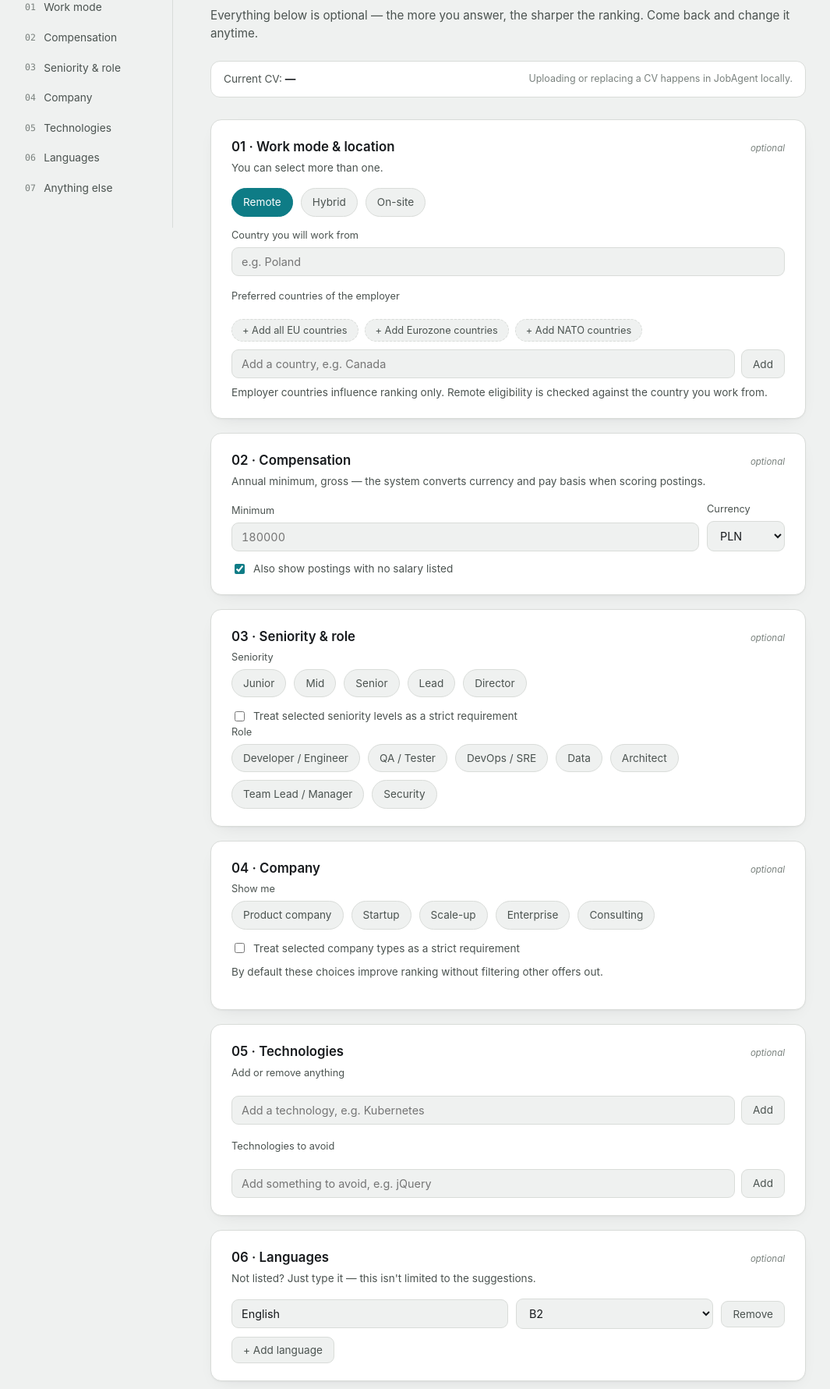
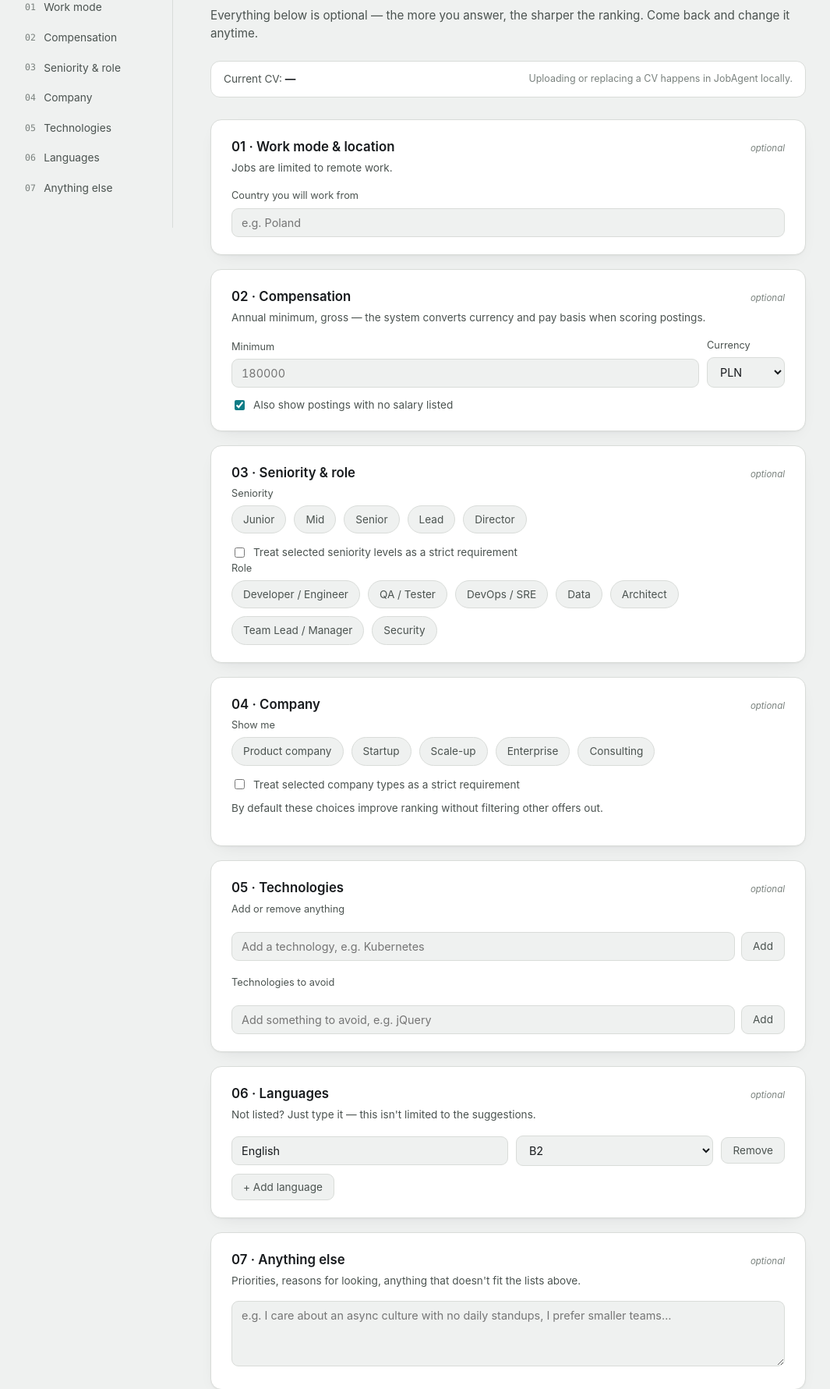
Before and after one commit to BaranskiTomasz/JobAgentWeb, a FastAPI app: template templates/preferences.html in a window 1280 px wide. Shown: the part 139-1920 px from the top of the page at 78% size, without its empty margins (98-1163 px from the left). Run offline with FastAPI, Linux system fonts and the light colour scheme; the template is opened without the code that fills it, so the values that code supplies are empty; parts of the project's set-up code (start-up, migrations or seed data) failed here and were passed over; some libraries are stand-ins or nearby versions.

Commit message:
202611041918: Drop employer-country and hybrid-city preferences, fix work mode to remote-only
The user only wants remote work and doesn't care which country the
hiring company is based in - employer_countries and hybrid_cities
modeled concepts that no longer have a purpose. Both columns are
dropped via the existing _DROPPED_COLUMNS migration mechanism (runs
automatically at startup), removed from the valid-fields whitelist, and
their questionnaire UI controls (including the employer-country
bulk-add helper) are gone. work_mode is no longer user-selectable and
always submits as ["remote"]; work_country (the country the candidate
works from) and company_country (catalog metadata) are unchanged.

```diff
--- a/candidate_preferences_repo.py
+++ b/candidate_preferences_repo.py
@@ -5,7 +5,7 @@ from db import dict_cursor
 # List-valued fields, stored as JSON text (this table predates the JSONB columns
 # elsewhere; cv_profiles.parsed still follows the same TEXT convention).
 _JSON_FIELDS = {
-    "work_mode", "remote_countries", "employer_countries", "hybrid_cities", "seniority_levels",
+    "work_mode", "remote_countries", "seniority_levels",
     "required_seniority_levels", "role_types", "preferred_company_types", "required_company_types",
     "extra_tech", "avoided_tech", "languages",
 }
--- a/migrations.py
+++ b/migrations.py
@@ -276,9 +276,7 @@ _SCHEMA = """
         cv_profile_id            INTEGER REFERENCES cv_profiles(id),
         work_mode                TEXT,
         work_country             TEXT,
-        employer_countries       TEXT,
         remote_countries         TEXT,
-        hybrid_cities            TEXT,
         salary_min               INTEGER,
         salary_currency          TEXT,
         show_jobs_without_salary INTEGER DEFAULT 1,
@@ -348,7 +346,6 @@ _NEW_COLUMNS = [
     ("user_job_states", "score_fingerprint", "TEXT"),
     ("user_job_states", "ranking_fingerprint", "TEXT"),
     ("candidate_preferences", "work_country", "TEXT"),
-    ("candidate_preferences", "employer_countries", "TEXT"),
     ("candidate_preferences", "required_seniority_levels", "TEXT"),
     ("candidate_preferences", "required_company_types", "TEXT"),
     ("preference_profiles", "content_format", "TEXT DEFAULT 'text'"),
@@ -399,6 +396,8 @@ _DROPPED_COLUMNS = [
     ("candidate_preferences", "excluded_company_types"),
     ("candidate_preferences", "preferred_industries"),
     ("candidate_preferences", "excluded_industries"),
+    ("candidate_preferences", "employer_countries"),
+    ("candidate_preferences", "hybrid_cities"),
 ]
 
 # Mirrors the value sets already enforced app-side (Pydantic Literal in
--- a/routers/candidate_preferences.py
+++ b/routers/candidate_preferences.py
@@ -65,8 +65,6 @@ def _sync_criteria_from_preferences(conn, user_id: int, fields: dict) -> None:
             locations.append(fields["work_country"])
         else:
             locations += fields.get("remote_countries") or []
-    if "hybrid" in work_mode or "onsite" in work_mode:
-        locations += fields.get("hybrid_cities") or []
     criteria_repo.delete_by_type(conn, user_id, "location")
     for v in locations:
         criteria_repo.insert(conn, user_id, "location", v)
--- a/static/questionnaire.css
+++ b/static/questionnaire.css
@@ -83,29 +83,6 @@ textarea { resize: vertical; min-height: 84px; }
 .chip.removable .x { opacity: 0.6; }
 .chip.removable:hover .x { opacity: 1; }
 
-.group-add-row { display: flex; flex-wrap: wrap; gap: 8px; margin-top: 12px; }
-.btn-group-add {
-  position: relative;
-  border: 1px dashed var(--line); background: var(--paper); color: var(--ink-soft);
-  border-radius: 999px; padding: 6px 13px; font-size: 0.8rem; cursor: pointer; white-space: nowrap;
-}
-.btn-group-add:hover { border-color: var(--signal); border-style: solid; color: var(--signal); }
-
-.info { display: inline-flex; }
-.info .tip {
-  position: absolute; z-index: 20; bottom: calc(100% + 8px); left: 50%; transform: translateX(-50%);
-  width: max-content; max-width: 260px;
-  background: var(--ink); color: var(--paper); font-size: 0.76rem; line-height: 1.5;
-  text-align: left; white-space: normal; font-weight: 400;
-  padding: 10px 12px; border-radius: 10px; box-shadow: var(--shadow);
-  display: none;
-}
-.info .tip::after {
-  content: ""; position: absolute; top: 100%; left: 50%; transform: translateX(-50%);
-  border: 6px solid transparent; border-top-color: var(--ink);
-}
-.info:hover .tip, .info:focus-visible .tip { display: block; }
-
 .lang-row { display: grid; grid-template-columns: 1.4fr 1fr auto; gap: 10px; margin-bottom: 10px; align-items: center; }
 
 .quiz__footer {
--- a/static/questionnaire.js
+++ b/static/questionnaire.js
@@ -22,71 +22,7 @@ const COUNTRY_SUGGESTIONS = [
   'Australia', 'New Zealand', 'South Africa', 'Egypt', 'Morocco',
 ];
 
-const COUNTRY_GROUPS = {
-  EU: [
-    'Austria', 'Belgium', 'Bulgaria', 'Croatia', 'Cyprus', 'Czechia', 'Denmark', 'Estonia',
-    'Finland', 'France', 'Germany', 'Greece', 'Hungary', 'Ireland', 'Italy', 'Latvia',
-    'Lithuania', 'Luxembourg', 'Malta', 'Netherlands', 'Poland', 'Portugal', 'Romania',
-    'Slovakia', 'Slovenia', 'Spain', 'Sweden',
-  ],
-  EUROZONE: [
-    'Austria', 'Belgium', 'Croatia', 'Cyprus', 'Estonia', 'Finland', 'France', 'Germany',
-    'Greece', 'Ireland', 'Italy', 'Latvia', 'Lithuania', 'Luxembourg', 'Malta', 'Netherlands',
-    'Portugal', 'Slovakia', 'Slovenia', 'Spain',
-  ],
-  NATO: [
-    'Albania', 'Belgium', 'Bulgaria', 'Canada', 'Croatia', 'Czechia', 'Denmark', 'Estonia',
-    'Finland', 'France', 'Germany', 'Greece', 'Hungary', 'Iceland', 'Italy', 'Latvia',
-    'Lithuania', 'Luxembourg', 'Montenegro', 'Netherlands', 'North Macedonia', 'Norway',
-    'Poland', 'Portugal', 'Romania', 'Slovakia', 'Slovenia', 'Spain', 'Sweden', 'Turkey',
-    'United Kingdom', 'United States',
-  ],
-};
-
-// Adds every country in the named group that isn't already a chip. Does not
-// remove or track anything, so the button always means "make sure this whole
-// group is present right now," even if some of it was removed earlier.
-function addCountryGroup(groupName) {
-  const existing = new Set(getChipValues('country-chips').map(v => v.toLowerCase()));
-  (COUNTRY_GROUPS[groupName] || []).forEach(country => {
-    if (!existing.has(country.toLowerCase())) addChipValue('country-chips', country);
-  });
-}
-
-const CITY_SUGGESTIONS = [
-  'Warsaw', 'Kraków', 'Wrocław', 'Gdańsk', 'Poznań', 'Łódź', 'Katowice', 'Szczecin',
-  'Berlin', 'Munich', 'Hamburg', 'Frankfurt', 'Cologne', 'Stuttgart',
-  'London', 'Manchester', 'Edinburgh', 'Bristol',
-  'Amsterdam', 'Rotterdam', 'The Hague', 'Utrecht',
-  'Paris', 'Lyon', 'Marseille', 'Toulouse',
-  'Madrid', 'Barcelona', 'Valencia', 'Lisbon', 'Porto',
-  'Milan', 'Rome', 'Turin',
-  'Dublin', 'Cork',
-  'Brussels', 'Antwerp',
-  'Zurich', 'Geneva', 'Basel',
-  'Vienna', 'Graz',
-  'Stockholm', 'Gothenburg', 'Copenhagen', 'Oslo', 'Helsinki',
-  'Prague', 'Brno', 'Bratislava', 'Budapest', 'Bucharest', 'Sofia', 'Zagreb', 'Ljubljana',
-  'Athens', 'Vilnius', 'Riga', 'Tallinn', 'Kyiv',
-  'New York', 'San Francisco', 'Austin', 'Boston', 'Seattle', 'Chicago', 'Toronto', 'Vancouver',
-  'Dubai', 'Tel Aviv', 'Istanbul', 'Bangalore', 'Singapore', 'Tokyo', 'Seoul',
-  'Sydney', 'Melbourne',
-];
-
 function toggle(el) { el.classList.toggle('on'); }
-
-function toggleWorkMode(el) {
-  el.classList.toggle('on');
-  updateWorkModePanels();
-}
-
-function updateWorkModePanels() {
-  const remote = document.querySelector('#workmode-group [data-value="remote"]').classList.contains('on');
-  const hybridOrOnsite = document.querySelector('#workmode-group [data-value="hybrid"]').classList.contains('on')
-    || document.querySelector('#workmode-group [data-value="onsite"]').classList.contains('on');
-  document.getElementById('remote-panel').style.display = remote ? '' : 'none';
-  document.getElementById('hybrid-panel').style.display = hybridOrOnsite ? '' : 'none';
-}
 
 function makeRemovableChip(value) {
   const chip = document.createElement('span');
@@ -190,10 +126,8 @@ async function savePreferences() {
   const companyTypes = getToggledValues('company-group');
 
   const fields = {
-    work_mode: getToggledValues('workmode-group'),
+    work_mode: ['remote'],
     work_country: document.getElementById('work-country').value.trim(),
-    employer_countries: getChipValues('country-chips'),
-    hybrid_cities: getChipValues('city-chips'),
     salary_min: salaryMin ? parseInt(salaryMin, 10) : null,
     salary_currency: document.getElementById('salary-currency').value,
     show_jobs_without_salary: document.getElementById('show-no-salary').checked ? 1 : 0,
@@ -242,13 +176,7 @@ async function fetchOrNull(url) {
 
 async function init() {
   populateDatalist('country-suggestions', COUNTRY_SUGGESTIONS);
-  populateDatalist('city-suggestions', CITY_SUGGESTIONS);
   populateDatalist('language-suggestions', LANGUAGE_SUGGESTIONS);
-
-  Object.entries(COUNTRY_GROUPS).forEach(([name, countries]) => {
-    const tip = document.getElementById(`tip-${name}`);
-    if (tip) tip.textContent = countries.join(', ');
-  });
 
   const [cv, prefs] = await Promise.all([
     fetchOrNull('/api/cv-profiles/active'),
@@ -260,12 +188,8 @@ async function init() {
     document.getElementById('cv-filename').textContent = cv.filename;
   }
 
-  setToggled('workmode-group', prefs ? prefs.work_mode : ['remote']);
   const legacyWorkCountry = prefs && (prefs.remote_countries || []).length === 1 ? prefs.remote_countries[0] : '';
   document.getElementById('work-country').value = prefs ? (prefs.work_country || legacyWorkCountry) : '';
-  (prefs ? (prefs.employer_countries || []) : []).forEach(c => addChipValue('country-chips', c));
-  (prefs ? prefs.hybrid_cities : []).forEach(c => addChipValue('city-chips', c));
-  updateWorkModePanels();
 
   if (prefs) {
     if (prefs.salary_min != null) document.getElementById('salary-min').value = prefs.salary_min;
--- a/templates/preferences.html
+++ b/templates/preferences.html
@@ -63,49 +63,10 @@
 
     <section class="card" id="s-location">
       <div class="card__head"><h2>01 · Work mode & location</h2><span class="optional-tag">optional</span></div>
-      <p class="card__hint">You can select more than one.</p>
-      <div class="field-row chip-group" id="workmode-group">
-        <span class="chip" data-value="remote" onclick="toggleWorkMode(this)">Remote</span>
-        <span class="chip" data-value="hybrid" onclick="toggleWorkMode(this)">Hybrid</span>
-        <span class="chip" data-value="onsite" onclick="toggleWorkMode(this)">On-site</span>
-      </div>
-
-      <div id="remote-panel" style="display:none;">
-        <label class="field-label" for="work-country">Country you will work from</label>
-        <input type="text" id="work-country" list="country-suggestions" placeholder="e.g. Poland">
-        <label class="field-label" style="margin-top:16px;">Preferred countries of the employer</label>
-        <div class="field-row" id="country-chips"></div>
-        <div class="group-add-row">
-          <button class="btn-group-add info" type="button" data-group="EU" onclick="addCountryGroup('EU')">
-            + Add all EU countries
-            <span class="tip" id="tip-EU"></span>
-          </button>
-          <button class="btn-group-add info" type="button" data-group="EUROZONE" onclick="addCountryGroup('EUROZONE')">
-            + Add Eurozone countries
-            <span class="tip" id="tip-EUROZONE"></span>
-          </button>
-          <button class="btn-group-add info" type="button" data-group="NATO" onclick="addCountryGroup('NATO')">
-            + Add NATO countries
-            <span class="tip" id="tip-NATO"></span>
-          </button>
-        </div>
-        <div class="add-row">
-          <input type="text" id="country-input" list="country-suggestions" placeholder="Add a country, e.g. Canada" onkeydown="if(event.key==='Enter'){addChip('country-chips','country-input'); event.preventDefault();}">
-          <datalist id="country-suggestions"></datalist>
-          <button class="btn-add" type="button" onclick="addChip('country-chips','country-input')">Add</button>
-        </div>
-        <p class="card__hint" style="margin:8px 0 0;">Employer countries influence ranking only. Remote eligibility is checked against the country you work from.</p>
-      </div>
-
-      <div id="hybrid-panel" style="display:none; margin-top:16px;">
-        <label class="field-label">Cities you could realistically commute to or relocate for</label>
-        <div class="field-row" id="city-chips"></div>
-        <div class="add-row">
-          <input type="text" id="city-input" list="city-suggestions" placeholder="Add a city, e.g. Warsaw" onkeydown="if(event.key==='Enter'){addChip('city-chips','city-input'); event.preventDefault();}">
-          <datalist id="city-suggestions"></datalist>
-          <button class="btn-add" type="button" onclick="addChip('city-chips','city-input')">Add</button>
-        </div>
-      </div>
+      <p class="card__hint">Jobs are limited to remote work.</p>
+      <label class="field-label" for="work-country">Country you will work from</label>
+      <input type="text" id="work-country" list="country-suggestions" placeholder="e.g. Poland">
+      <datalist id="country-suggestions"></datalist>
     </section>
 
     <section class="card" id="s-salary">
```
Also changed, not shown: tests/test_candidate_preferences.py (+9 -10 lines), tests/test_migrations.py (+4 -6 lines).
